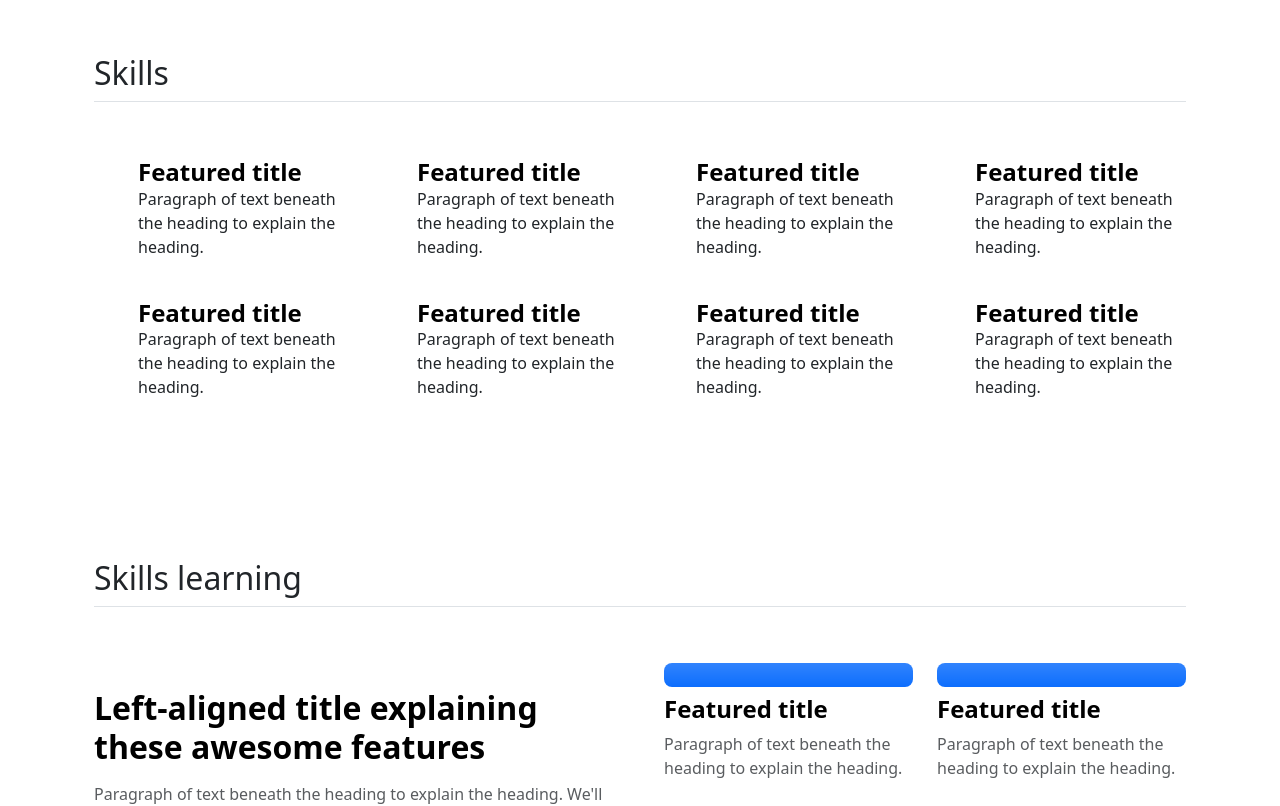
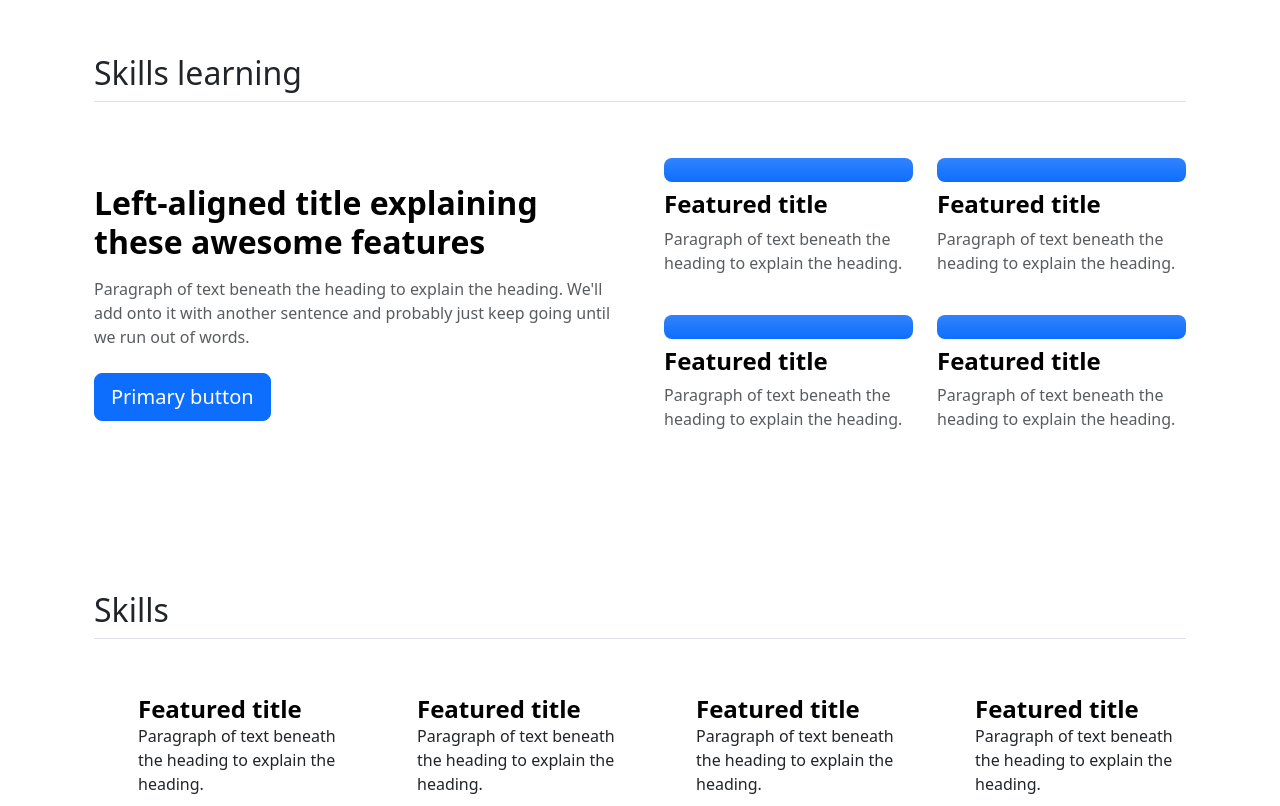
Before and after one commit to simplegggg1/web-dev-study-2023, a plain HTML site: page 13. Capstone Project 2 - Personal Site/index.html in a window 1280 px wide. Shown: the part 1411-2217 px from the top of the page. Drawn offline with nearby package versions, Linux system fonts and the light colour scheme.

Commit message:
Capstone project 2 - minor update.

```diff
--- a/13. Capstone Project 2 - Personal Site/index.html
+++ b/13. Capstone Project 2 - Personal Site/index.html
@@ -79,7 +79,102 @@
           </div>
         </div>
       </div>
-      <!-- 2.2 skills -->
+      <!-- 2.2 certificates -->
+      <div id="certificates">
+        <!-- skiils learning div -->
+        <div class="container px-4 py-5">
+          <h2 class="pb-2 border-bottom">Skills learning</h2>
+
+          <div
+            class="row row-cols-1 row-cols-md-2 align-items-md-center g-5 py-5"
+          >
+            <div class="col d-flex flex-column align-items-start gap-2">
+              <h2 class="fw-bold text-body-emphasis">
+                Left-aligned title explaining these awesome features
+              </h2>
+              <p class="text-body-secondary">
+                Paragraph of text beneath the heading to explain the heading.
+                We'll add onto it with another sentence and probably just keep
+                going until we run out of words.
+              </p>
+              <a href="#" class="btn btn-primary btn-lg">Primary button</a>
+            </div>
+
+            <div class="col">
+              <div class="row row-cols-1 row-cols-sm-2 g-4">
+                <div class="col d-flex flex-column gap-2">
+                  <div
+                    class="feature-icon-small d-inline-flex align-items-center justify-content-center text-bg-primary bg-gradient fs-4 rounded-3"
+                  >
+                    <svg class="bi" width="1em" height="1em">
+                      <use xlink:href="#collection"></use>
+                    </svg>
+                  </div>
+                  <h4 class="fw-semibold mb-0 text-body-emphasis">
+                    Featured title
+                  </h4>
+                  <p class="text-body-secondary">
+                    Paragraph of text beneath the heading to explain the
+                    heading.
+                  </p>
+                </div>
+
+                <div class="col d-flex flex-column gap-2">
+                  <div
+                    class="feature-icon-small d-inline-flex align-items-center justify-content-center text-bg-primary bg-gradient fs-4 rounded-3"
+                  >
+                    <svg class="bi" width="1em" height="1em">
+                      <use xlink:href="#gear-fill"></use>
+                    </svg>
+                  </div>
+                  <h4 class="fw-semibold mb-0 text-body-emphasis">
+                    Featured title
+                  </h4>
+                  <p class="text-body-secondary">
+                    Paragraph of text beneath the heading to explain the
+                    heading.
+                  </p>
+                </div>
+
+                <div class="col d-flex flex-column gap-2">
+                  <div
+                    class="feature-icon-small d-inline-flex align-items-center justify-content-center text-bg-primary bg-gradient fs-4 rounded-3"
+                  >
+                    <svg class="bi" width="1em" height="1em">
+                      <use xlink:href="#speedometer"></use>
+                    </svg>
+                  </div>
+                  <h4 class="fw-semibold mb-0 text-body-emphasis">
+                    Featured title
+                  </h4>
+                  <p class="text-body-secondary">
+                    Paragraph of text beneath the heading to explain the
+                    heading.
+                  </p>
+                </div>
+
+                <div class="col d-flex flex-column gap-2">
+                  <div
+                    class="feature-icon-small d-inline-flex align-items-center justify-content-center text-bg-primary bg-gradient fs-4 rounded-3"
+                  >
+                    <svg class="bi" width="1em" height="1em">
+                      <use xlink:href="#table"></use>
+                    </svg>
+                  </div>
+                  <h4 class="fw-semibold mb-0 text-body-emphasis">
+                    Featured title
+                  </h4>
+                  <p class="text-body-secondary">
+                    Paragraph of text beneath the heading to explain the
+                    heading.
+                  </p>
+                </div>
+              </div>
+            </div>
+          </div>
+        </div>
+      </div>
+      <!-- 2.3 skills -->
       <div id="skills">
         <!-- skills div -->
         <div class="container px-4 py-5" id="icon-grid">
@@ -227,7 +322,7 @@
           </div>
         </div>
       </div>
-      <!-- 2.3 skills learning -->
+      <!-- 2.4 skills learning -->
       <div id="skills-learning">
         <!-- skiils learning div -->
         <div class="container px-4 py-5">
```
